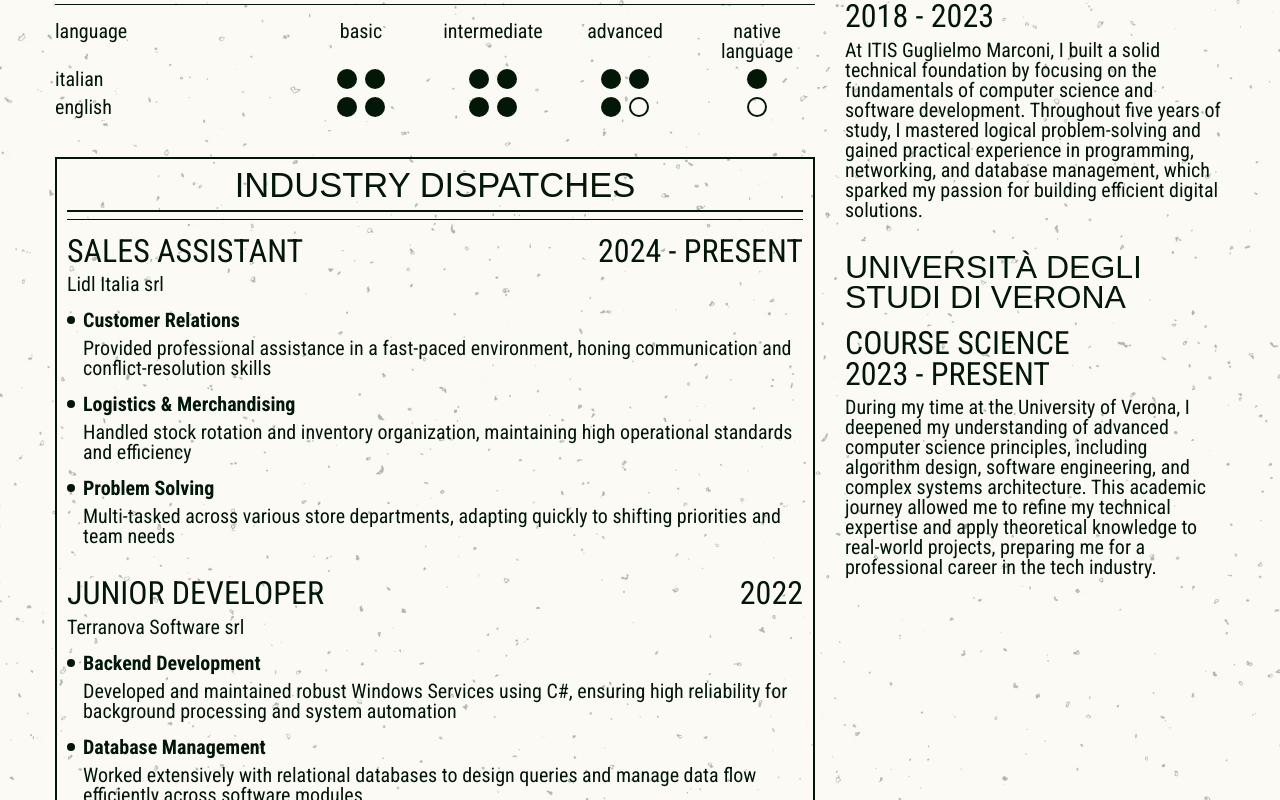
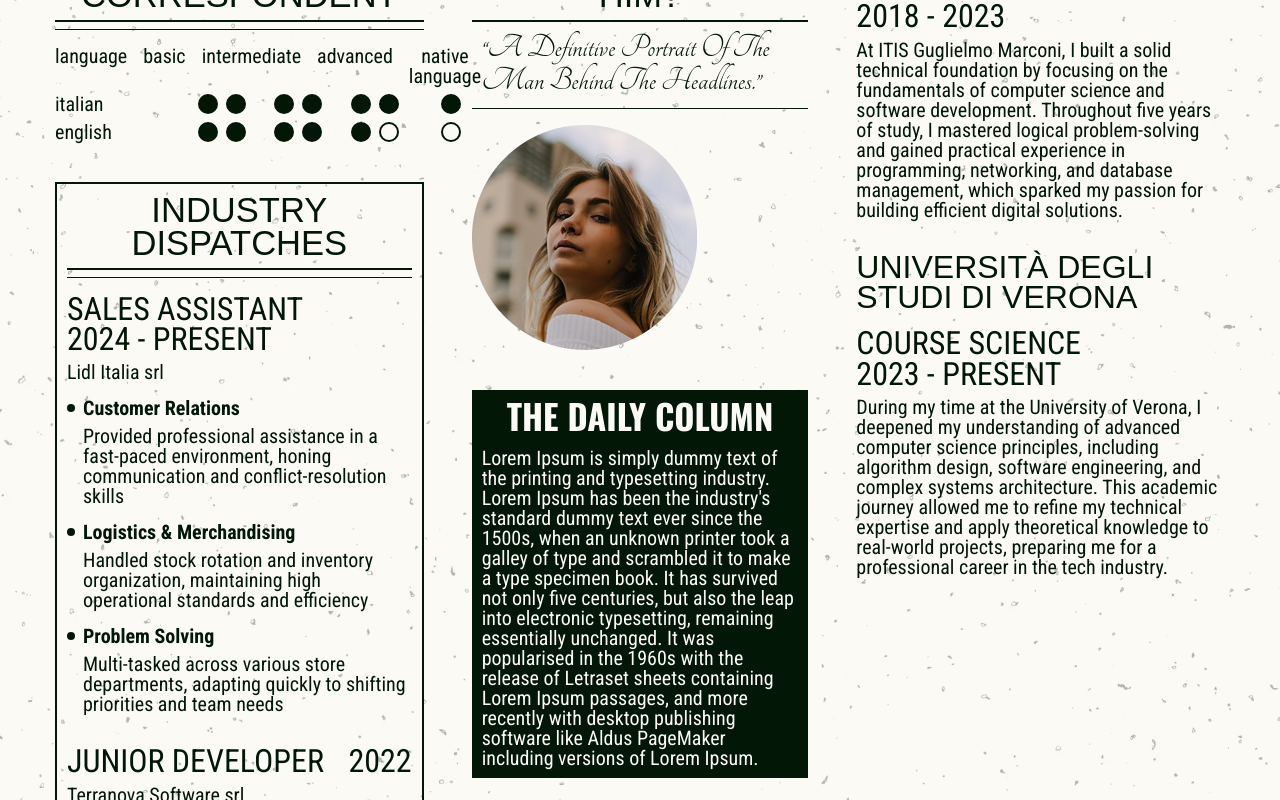
Before and after one commit to mxzzu/portfolio_v2, a Next.js app: page / in a window 1280 px wide. Shown: the part 600-1400 px from the top of the page. Built offline with nearby package versions, Linux system fonts and the light colour scheme; a web font is replaced by a local one.

Commit message:
added photo and daily column

```diff
--- /dev/null
+++ b/app/elements/dailyColumn/dailyColumn.module.css
@@ -0,0 +1,5 @@
+.dailyContainer {
+    background-color: var(--color-black);
+    color: var(--color-white);
+    padding: var(--padding);
+}
--- /dev/null
+++ b/app/elements/dailyColumn/index.tsx
@@ -0,0 +1,10 @@
+import styles from "./dailyColumn.module.css"
+
+export default function DailyColumn() {
+  return (
+    <section className={styles.dailyContainer}>
+        <h3 className="oswald">the daily column</h3>
+        <p>Lorem Ipsum is simply dummy text of the printing and typesetting industry. Lorem Ipsum has been the industry's standard dummy text ever since the 1500s, when an unknown printer took a galley of type and scrambled it to make a type specimen book. It has survived not only five centuries, but also the leap into electronic typesetting, remaining essentially unchanged. It was popularised in the 1960s with the release of Letraset sheets containing Lorem Ipsum passages, and more recently with desktop publishing software like Aldus PageMaker including versions of Lorem Ipsum.</p>
+    </section>
+  );
+}
--- /dev/null
+++ b/app/elements/photo/index.tsx
@@ -0,0 +1,12 @@
+import Image from "next/image";
+import SectionTitle from "@/app/components/sectionTitle";
+
+export default function Photo() {
+  return (
+    <section>
+      <SectionTitle title="have you seen him?" subtitle="“A definitive portrait of the man behind the headlines.”" />
+
+      <Image src="/profile_pic.png" alt="mazzu logo" width={226} height={225} />
+    </section>
+  );
+}
--- a/app/globals.css
+++ b/app/globals.css
@@ -107,6 +107,10 @@
     line-height: 0.9;
   }
 
+  h2.oswald {
+    font-family: var(--font-oswald);
+  }
+
   h3 {
     font-size: var(--h3-size);
     font-family: var(--font-baskervville);
--- a/app/page.tsx
+++ b/app/page.tsx
@@ -4,34 +4,74 @@ import Languages from "@/app/elements/languages";
 import Skills from "@/app/elements/skills";
 import Studies from "@/app/elements/studies";
 import { about } from "@/app/data/about";
+import Photo from "@/app/elements/photo";
+import DailyColumn from "./elements/dailyColumn";
 
 export default function Home() {
   return (
+    // <main>
+    //   <Header />
+
+    //   <div className="h-(--spacing-gap-40)" />
+
+    //   <div className="flex gap-gap-30">
+    //     <div className="flex flex-2 flex-col gap-(--spacing-gap-40)">
+    //       <p>{about.description}</p>
+    //       <div className="flex flex-2 flex-col gap-(--spacing-gap-40)">
+    //         <Languages />
+    //         <Jobs />
+    //       </div>
+    //       <div className="flex flex-1 flex-col gap-(--spacing-gap-40)">
+    //         {/* photo */}
+    //         <Photo />
+    //         {/* daily column */}
+    //       </div>
+    //       {/* skills */}
+    //       <Skills />
+    //       {/* hobby */}
+    //       {/* contacts */}
+    //     </div>
+    //     <div className="flex flex-1 flex-col gap-(--spacing-gap-40)">
+    //       <Studies />
+    //       {/* works */}
+    //     </div>
+    //   </div>
+    // </main>
+
     <main>
-      <Header/>
-
+      <Header />
       <div className="h-(--spacing-gap-40)" />
 
-      <div className="flex gap-gap-30">
-        <div className="flex flex-2 flex-col gap-(--spacing-gap-40)">
-          <p>{about.description}</p>
-          <div className="flex flex-2 flex-col gap-(--spacing-gap-40)">
+      {/* Griglia principale a 3 colonne su desktop */}
+      <div className="grid grid-cols-1 md:grid-cols-3 gap-8">
+
+        {/* CONTAINER SINISTRA + CENTRO (Occupa 2/3 della griglia) */}
+        <div className="md:col-span-2 grid grid-cols-1 md:grid-cols-2 gap-8">
+
+          {/* DESCRIZIONE: Questa sta sopra a tutto il blocco di sinistra e centro */}
+          <div className="md:col-span-2">
+            <p className="text-justify">{about.description}</p>
+          </div>
+
+          {/* SOTTO-COLONNA SINISTRA (Lidl, Skills, Languages) */}
+          <div className="flex flex-col gap-10">
             <Languages />
             <Jobs />
+            <Skills />
           </div>
-          <div className="flex flex-1 flex-col gap-(--spacing-gap-40)">
-            {/* photo */}
-            {/* daily column */}
+
+          {/* SOTTO-COLONNA CENTRALE (Photo, Daily Column, Hobby) */}
+          <div className="flex flex-col gap-10 px-4">
+            <Photo />
+            <DailyColumn />
           </div>
-          {/* skills */}
-          <Skills />
-          {/* hobby */}
-          {/* contacts */}
         </div>
-        <div className="flex flex-1 flex-col gap-(--spacing-gap-40)">
+
+        {/* COLONNA DESTRA (Knowledge Acquired, Works, Contacts) */}
+        <div className="md:col-span-1 flex flex-col gap-10">
           <Studies />
-          {/* works */}
         </div>
+
       </div>
     </main>
   );
```
